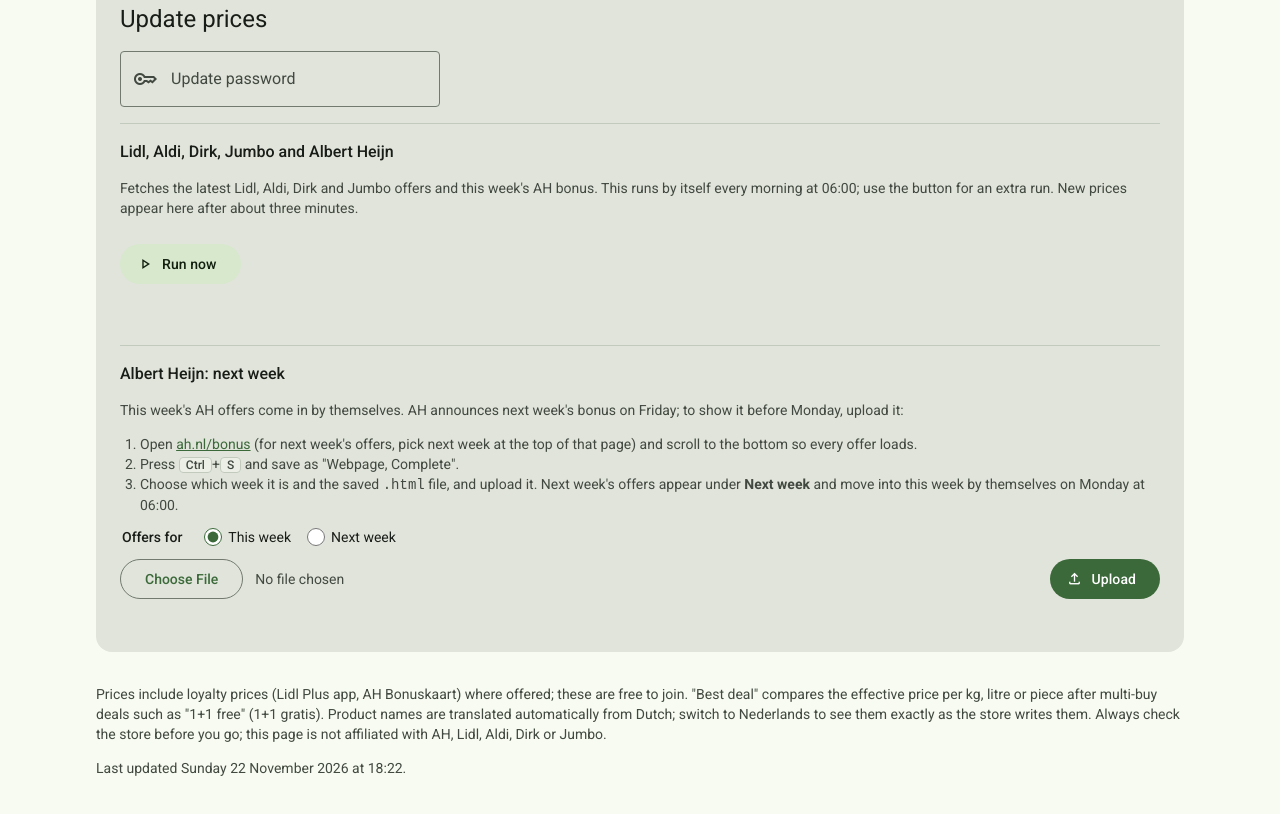
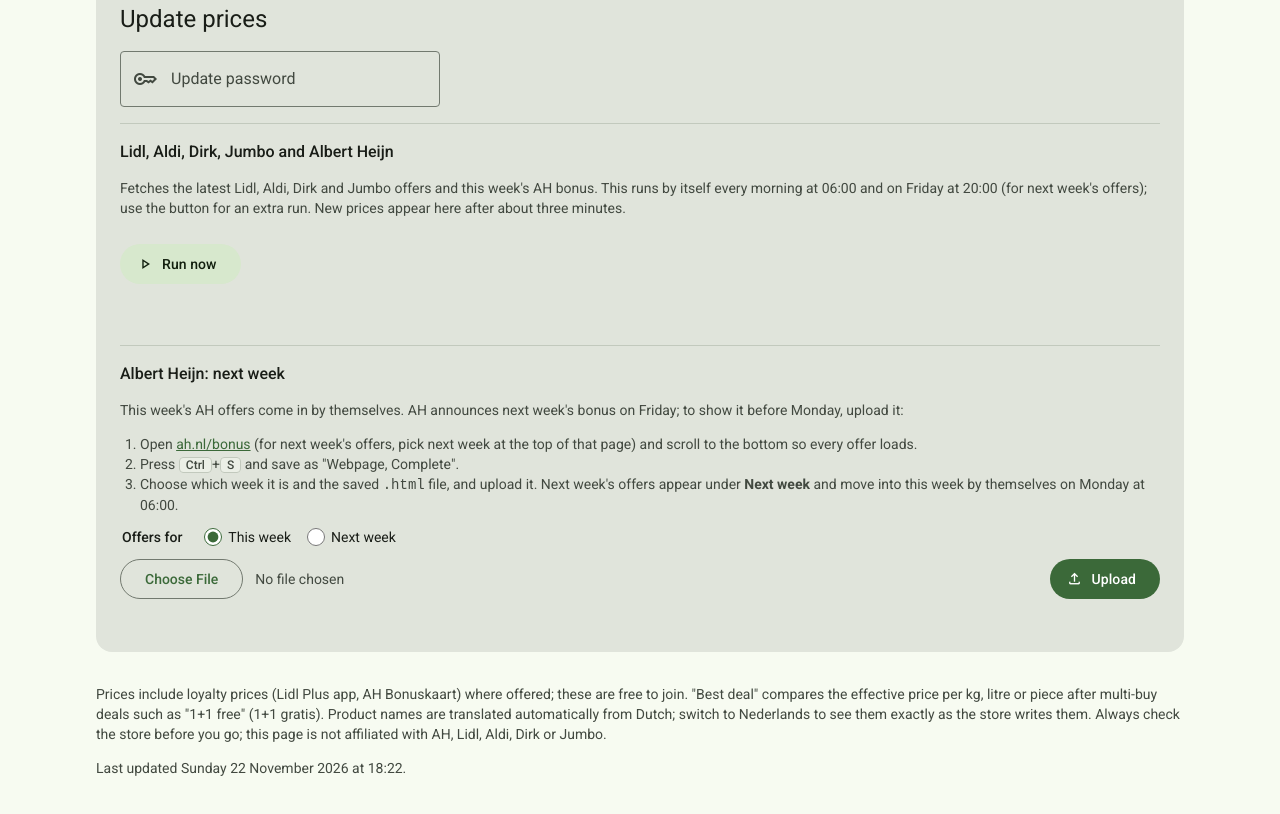
Before and after one commit to chandramohanV/GroceryPriceCompare, a website: page site/index.html in a window 1280 px wide. Shown: the part 9365-10179 px from the top of the page. Drawn offline with nearby package versions, Linux system fonts and the light colour scheme; no server answers; files whose address does not match are found by name.

Commit message:
Refresh offers on Friday 20:00 too, for next week's offers
Lidl, Aldi and Jumbo publish next week's offers by Friday; AH announces
its next bonus on Friday. A second weekly run picks them up without
waiting for Saturday morning.

Co-Authored-By: Claude Opus 5.5 <noreply@anthropic.com>

```diff
--- a/site/index.html
+++ b/site/index.html
@@ -106,7 +106,7 @@
 
       <div class="update-step">
         <h3>Lidl, Aldi, Dirk, Jumbo and Albert Heijn</h3>
-        <p class="small">Fetches the latest Lidl, Aldi, Dirk and Jumbo offers and this week's AH bonus. This runs by itself every morning at 06:00; use the
+        <p class="small">Fetches the latest Lidl, Aldi, Dirk and Jumbo offers and this week's AH bonus. This runs by itself every morning at 06:00 and on Friday at 20:00 (for next week's offers); use the
           button for an extra run. New prices appear here after about three minutes.</p>
         <button id="run-now" class="btn tonal" type="button">
           <span class="material-symbols-outlined" aria-hidden="true">play_arrow</span>Run now
```
Also changed, not shown: .github/workflows/update.yml, README.md.
